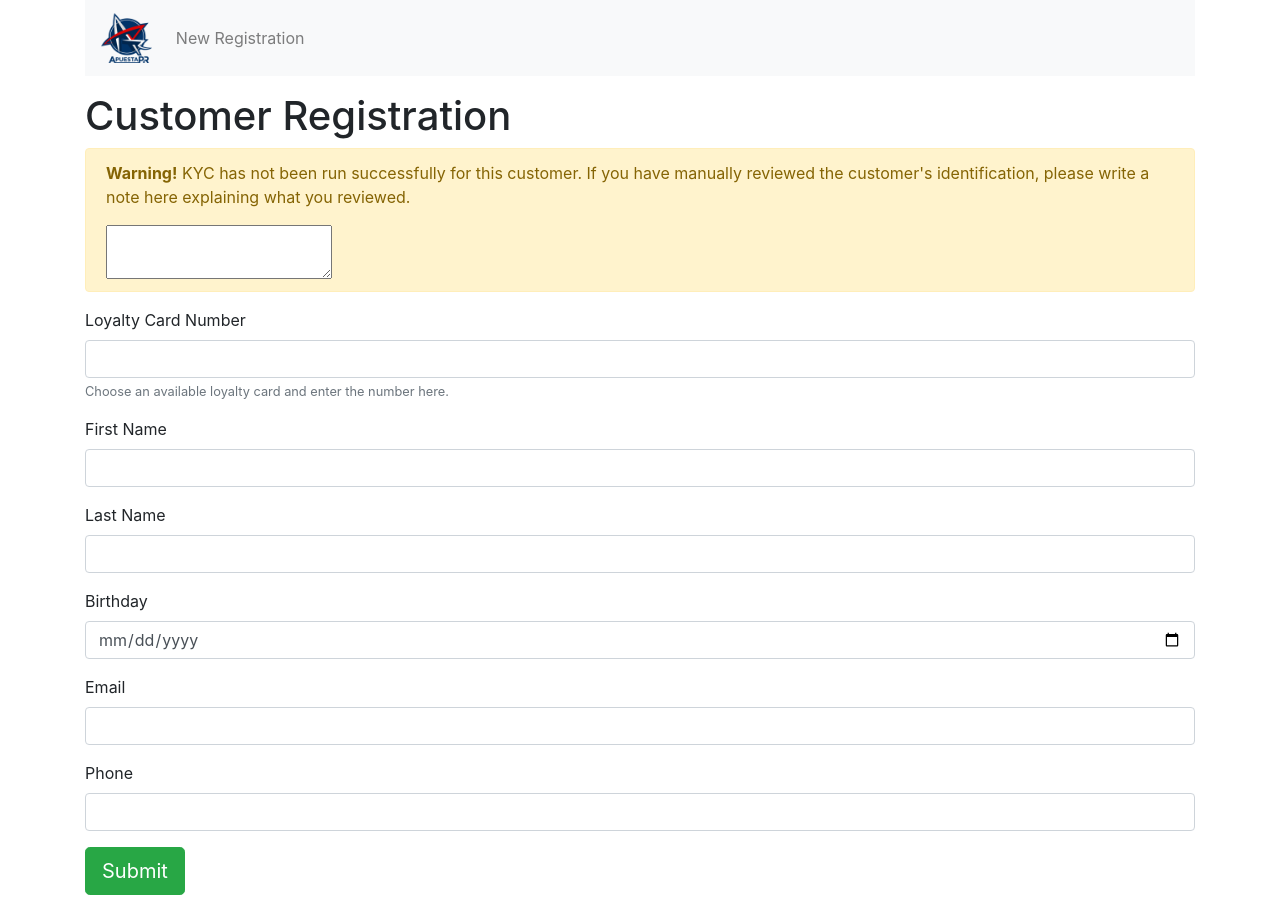
After one commit to apuestapr/apuestapr-registration, a Flask app: template templates/register.html in a window 1280 px wide. The commit adds this page. Run offline with Flask 3, Linux system fonts and the light colour scheme; the template is opened without the code that fills it, so the values that code supplies are empty.

Commit message:
Registration done

```diff
--- a/app.py
+++ b/app.py
@@ -0,0 +1,133 @@
+from flask import Flask, jsonify, render_template, request, abort
+from src.shufti import run_verification_request, handle_callback
+import json
+from src.models.registration import Registration
+import pymongo.errors
+app = Flask(__name__, static_url_path='/assets', static_folder='assets')
+
+
+@app.route('/register')
+def register():
+   return render_template('kyc.html')
+
+@app.route('/register/<string:registration_id>', methods=['GET', 'POST'])
+def finish_registration(registration_id):
+   registration = Registration.find_by_id(registration_id)
+
+   if not registration:
+      return 'Registration not found'
+
+
+   success = False
+   errors = []
+
+
+   if request.method == 'POST':
+      print(request.form)
+      # Process the incoming data
+      registration.first_name = request.form['first_name']
+      registration.last_name = request.form['last_name']
+      registration.loyalty_card_number = request.form['loyalty_card_number']
+      registration.email = request.form['email']
+      registration.phone_number = request.form['phone_number']
+      registration.birthday = request.form['birthday']
+      registration.kyc_override = request.form.get('kyc_override', '')
+
+      if registration.kyc_status != 'verification.accepted' and not registration.kyc_override:
+         errors.append('You must provide a reason for bypassing KYC')
+      if not registration.first_name:
+         errors.append('First name is required')
+      if not registration.last_name:
+         errors.append('Last name is required')
+      if not registration.loyalty_card_number:
+         errors.append('Loyalty card number is required')
+      if not registration.email:
+         errors.append('Email is required')
+      if not registration.phone_number:
+         errors.append('Phone is required')
+
+      if len(errors) == 0:
+         # Look for duplicate loyal card numbers
+         dupe = Registration.find_one({
+            '_id': {
+               '$neq': registration.id,
+            },
+            'loyal_card_number': {
+               '$neq': '',
+            }
+         })
+
+         if dupe:
+            errors.append('Someone has already been registered with this loyalty card number.')
+         else:
+            registration.complete = True
+            registration.save()
+            success = True
+
+   return render_template('register.html', registration=registration, errors=errors, success=success)
+
+
+
+
+@app.route('/kyc/callback', methods=['POST'])
+def kyc_callback():
+   handle_callback(request.json)
+   return jsonify({
+      'status': 'ok'
+   })
+
+@app.route('/kyc/init')
+def init_kyc():
+   registration = run_verification_request()
+   return json.dumps(registration.dict(), default=str)
+
+@app.route('/registration/<string:registration_id>')
+def get_registration(registration_id):
+   """ Returns the registration as JSON """
+   registration = Registration.find_by_id(registration_id)
+   if not registration:
+      abort(404)
+   return json.dumps(registration.dict(), default=str)
+
+
+@app.route('/kambi/otc', methods=['GET'])
+def kambi_otc_iframe():
+   """ Renders the iframe for the Kambi kiosk """
+   return render_template('otc-iframe.html')
+
+@app.route('/kambi/sst', methods=['GET'])
+def kambi_sst_iframe():
+   """ Renders the iframe for the Kambi kiosk """
+   return render_template('sst-iframe.html')
+
+@app.route('/kambi/exchange/<string:loyalty_card_number>', methods=['GET'])
+def exchange_loyalty_card_for_kiosk(loyalty_card_number: str):
+   # XXX todo: need to lock this down bc anyone could brute force the API to try to look up PII with random loyalty card numbers.
+   registration = Registration.find_one({
+      'loyalty_card_number': loyalty_card_number,
+   })
+
+   if not registration:
+      return jsonify({
+         'status': 'error',
+         'message': 'No account found',
+      })
+   if not registration.complete:
+      return jsonify({
+         'status': 'error',
+         'message': 'Incomplete registration',
+      })
+
+   # XXX todo: bounce this off of the PAM to get the actual up-to-date information
+   return jsonify({
+      'status': 'success',
+      'payload': {
+         'account_id': str(registration.id),
+         'first_name': registration.first_name,
+      }
+   })
+
+
+
+if __name__ == '__main__':
+   app.run()
--- a/pyproject.toml
+++ b/pyproject.toml
@@ -9,6 +9,10 @@ packages = [{include = "apuestapr_registration"}]
 [tool.poetry.dependencies]
 python = "^3.11"
 Flask = "^2.3.2"
+requests = "^2.31.0"
+python-dotenv = "^1.0.0"
+pymongo = "^4.4.1"
+pydantic = "^2.0.3"
 
 
 [build-system]
--- /dev/null
+++ b/templates/register.html
@@ -0,0 +1,107 @@
+<html>
+    <head>
+        <link rel="stylesheet" href="https://cdn.jsdelivr.net/npm/bootstrap@4.4.1/dist/css/bootstrap.min.css" integrity="sha384-Vkoo8x4CGsO3+Hhxv8T/Q5PaXtkKtu6ug5TOeNV6gBiFeWPGFN9MuhOf23Q9Ifjh" crossorigin="anonymous">
+
+        <script
+  src="https://code.jquery.com/jquery-3.7.0.min.js"
+  integrity="sha256-2Pmvv0kuTBOenSvLm6bvfBSSHrUJ+3A7x6P5Ebd07/g="
+  crossorigin="anonymous"></script>
+
+        <style type="text/css">
+            .navbar-brand img {
+                height: 50px;
+            }
+        </style>
+    </head>
+    <body>
+        <div class="container">
+            <nav class="navbar navbar-expand-lg navbar-light bg-light">
+                <a class="navbar-brand" href="#">
+                    <img src="/assets/logo_blue.png"/>
+                </a>
+
+
+                <div class="collapse navbar-collapse" id="navbarSupportedContent">
+                  <ul class="navbar-nav mr-auto">
+                    <li class="nav-item">
+                      <a class="nav-link" href="/register">New Registration</a>
+                    </li>
+
+                </div>
+              </nav>
+            <div class="row">
+                <div class="col-12 pt-3">
+                    <h1>Customer Registration</h1>
+
+                    {% if success %}
+                        <div class="alert alert-success">
+                            <h4>Registration Complete!</h4>
+                            <p>You can change any details below if you need to.</p>
+                            <a class="btn btn-primary" href="/register">Register new customer</a>
+
+                        </div>
+                    {% elif errors %}
+                        <div class="alert alert-danger">
+                            <h4>Error(s)</h4>
+                            <ul>
+                                {% for error in errors %}
+                                    <li>{{error}}</li>
+                                {% endfor %}
+                            </ul>
+                        </div>
+
+                    {% endif %}
+                    <form method="POST">
+                        {% if registration.kyc_status == 'verification.accepted' %}
+                            <p class="alert alert-info">KYC has been run successfully on this customer.</p>
+                        {% else %}
+                            <div class="alert alert-warning">
+                                <p>
+                                    <b>Warning!</b> KYC has not been run successfully for this customer. If you have manually reviewed the customer's identification, please write a note here explaining what you reviewed.
+                                </p>
+                                <textarea name="kyc_override">{{registration.kyc_override}}</textarea>
+
+                            </div>
+                        {% endif %}
+
+                        <div class="form-group">
+                            <label>Loyalty Card Number</label>
+                            <input type="text" class="form-control" name="loyalty_card_number" value="{{registration.loyalty_card_number}}" required/>
+                            <small class="form-text text-muted">Choose an available loyalty card and enter the number here.</small>
+
+                        </div>
+
+
+                        <div class="form-group">
+                            <label>First Name</label>
+                            <input class="form-control" type="text" name="first_name" value="{{registration.first_name}}" required/>
+                        </div>
+
+                        <div class="form-group">
+                            <label>Last Name</label>
+                            <input class="form-control" type="text" name="last_name" value="{{registration.last_name}}" required/>
+                        </div>
+
+                        <div class="form-group">
+                            <label>Birthday</label>
+                            <input class="form-control" type="date" name="birthday" value="{{registration.birthday}}" required/>
+                        </div>
+
+                        <div class="form-group">
+                            <label>Email</label>
+                            <input class="form-control" type="email" name="email" value="{{registration.email}}" required/>
+                        </div>
+
+                        <div class="form-group">
+                            <label>Phone</label>
+                            <input class="form-control" type="text" name="phone_number" value="{{registration.phone_number}}" required/>
+                        </div>
+                        <input type="submit" class="btn btn-lg btn-success"/>
+
+                    </form>
+                </div>
+            </div>
+        </div>
+
+    </body>
+</html>
```
Also changed, not shown: src/models/mongo.py (added, +128 -0 lines), src/models/registration.py (added, +24 -0 lines), src/shufti.py (added, +180 -0 lines), src/whitehat.py (added, +10 -0 lines), templates/kyc.html (added, +106 -0 lines), templates/otc-iframe.html (renamed from static/otc-iframe.html, +16 -9 lines), templates/sst-iframe.html (renamed from static/sst-iframe.html, +15 -8 lines), assets/logo_blue.png (added), src/__init__.py (added), src/models/__init__.py (added), 2 other files.
